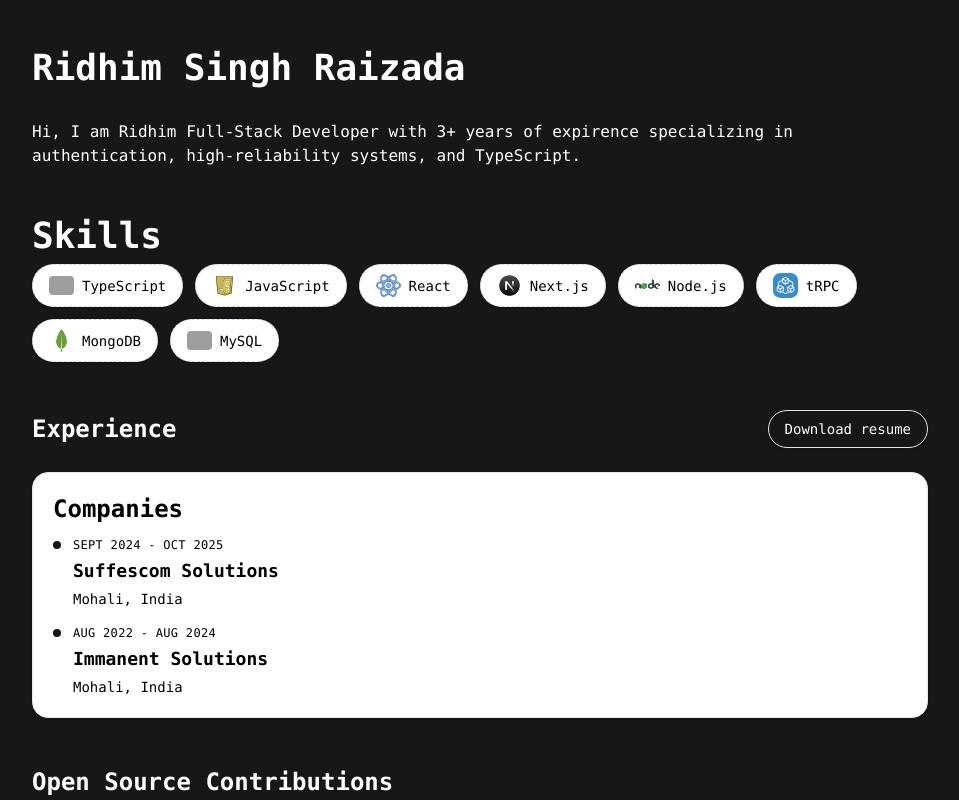
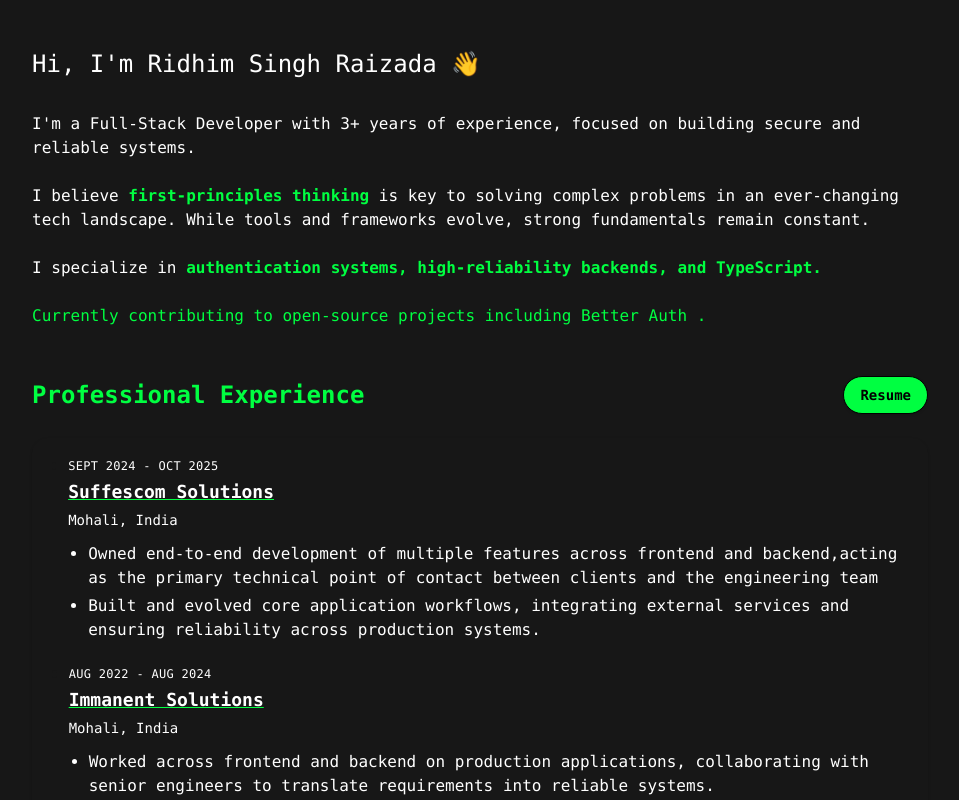
Before and after one commit to Ridhim-RR/Portfolio, a Next.js app: page / in a window 1280 px wide. Shown: the top 800 px of the page, without its empty margins (160-1119 px from the left). Built offline with nearby package versions, Linux system fonts and the light colour scheme; grey boxes are pictures that could not be loaded.

Commit message:
design and content refinement

```diff
--- a/app/globals.css
+++ b/app/globals.css
@@ -6,6 +6,7 @@
   --font-space-grotesk: "Space Grotesk", ui-sans-serif, system-ui, sans-serif;
   --font-sf-mono: "SF Mono", "SFMono-Regular", ui-monospace, Menlo, Consolas,
     "Liberation Mono", monospace;
+  --matrix-green: #00ff41;
 }
 @theme inline {
   --color-background: var(--background);
--- /dev/null
+++ b/app/header.tsx
@@ -0,0 +1,12 @@
+export default function Header() {
+    return (
+        <header className="w-full mb-4">
+            <nav className="mx-auto flex max-w-4xl items-center gap-8 px-4 py-6 md:px-8 lg:px-12 text-[var(--matrix-green)] cursor-pointer">
+                <h1 className="text-2xl font-bold ">Home</h1>
+                <h1 className="text-2xl font-bold">Projects</h1>
+                <h1 className="text-2xl font-bold">Open Source</h1>
+                <h1 className="text-2xl font-bold">Blog</h1>
+            </nav>
+        </header>
+    );
+}
--- a/app/page.tsx
+++ b/app/page.tsx
@@ -1,5 +1,6 @@
 import Image from "next/image";
-
+import Header from "./header";
+import Link from "next/link";
 const skills = [
   { name: "TypeScript", logo: "/logos/typescript.png" },
   { name: "JavaScript", logo: "/logos/js.png" },
@@ -14,28 +15,64 @@
 const workHistory = [
   {
     company: "Suffescom Solutions",
+    link: "https://www.suffescom.com/",
     period: "Sept 2024 - Oct 2025",
     location: "Mohali, India",
+    details: [
+      "Owned end-to-end development of multiple features across frontend and backend,acting as the primary technical point of contact between clients and the engineering team",
+      "Built and evolved core application workflows, integrating external services and ensuring reliability across production systems.",
+    ],
   },
   {
     company: "Immanent Solutions",
+    link: "https://immanentsolutions.com/",
     period: "Aug 2022 - Aug 2024",
     location: "Mohali, India",
+    details: [
+      "Worked across frontend and backend on production applications, collaborating with senior engineers to translate requirements into reliable systems.",
+      "Contributed to core user workflows and service integrations, supporting maintainable backend modules and user-facing features.",
+    ],
   },
 ];
 
 export default function Home() {
   return (
     <main className="min-h-screen  px-4 py-12 md:px-8 lg:px-12">
+      {/* <Header /> */}
       <article className="mx-auto max-w-4xl space-y-12">
-        <h1 className="text-4xl font-semibold mb-8">Ridhim Singh Raizada</h1>
+        <h1 className="text-2xl  mb-8">Hi, I'm Ridhim Singh Raizada 👋</h1>
         <section>
           <p className="text-900">
-            Hi, I am Ridhim Full-Stack Developer with 3+ years of expirence specializing in authentication, high‑reliability systems, and TypeScript.
+            I'm a Full-Stack Developer with 3+ years of experience, focused on
+            building secure and reliable systems.
+          </p>
+          <br />
+          <p>
+            I believe{" "}
+            <span className="font-bold text-[var(--matrix-green)]">
+              first-principles thinking
+            </span>{" "}
+            is key to solving complex problems in an ever-changing tech
+            landscape. While tools and frameworks evolve, strong fundamentals
+            remain constant.
+          </p>
+          <br />
+          <p>
+            {" "}
+            I specialize in{" "}
+            <span className="font-bold text-[var(--matrix-green)]">
+              authentication systems, high-reliability backends, and TypeScript.
+            </span>
+          </p>
+          <br />
+          <p className="text-[var(--matrix-green)]">
+            {" "}
+            Currently contributing to open-source projects including Better Auth
+            .
           </p>
         </section>
 
-        <section>
+        {/* <section>
           <h1 className="text-4xl font-semibold mb-2">Skills</h1>
           <div className="flex flex-wrap gap-3">
             {skills.map((skill) => (
@@ -54,27 +91,28 @@
               </span>
             ))}
           </div>
-        </section>
+        </section> */}
 
         {/* Experience */}
         <section className="space-y-6">
           <div className="flex items-center justify-between gap-3 flex-wrap">
             <div>
-              <h2 className="text-2xl font-semibold">Experience</h2>
+              <h2 className="text-2xl font-semibold text-[var(--matrix-green)]">
+                Professional Experience
+              </h2>
             </div>
             <a
               href="https://drive.google.com/file/d/1YaOaUp4tkEjY5Iwz2PzQJ8ORWGSFZQ5u/view?usp=drive_link"
               target="_blank"
               download
-              className="inline-flex items-center gap-2 rounded-full border border-neutral-200 bg-neutral-900 px-4 py-2 text-sm font-medium text-white shadow-sm transition hover:-translate-y-0.5 hover:shadow-md"
+              className="inline-flex items-center gap-2 rounded-full border border-black bg-[var(--matrix-green)] px-4 py-2 text-sm font-bold text-black shadow-sm transition hover:-translate-y-0.5 hover:shadow-md"
             >
-              <span>Download resume</span>
+              <span>Resume</span>
             </a>
           </div>
 
-          <div className="space-y-3 rounded-2xl border border-neutral-200 bg-white p-5 text-black shadow-sm">
-            <div className="text-2xl font-semibold">Companies</div>
-            <div className="space-y-4">
+          <div className="space-y-3 rounded-2xl  bg-neutral p-5 text-black shadow-sm">
+            <div className="space-y-6">
               {workHistory.map((item) => (
                 <div key={item.company} className="flex items-start gap-3">
                   <div
@@ -82,14 +120,23 @@
                     aria-hidden
                   />
                   <div className="space-y-1">
-                    <div className="text-xs uppercase tracking-wide -500">
+                    <div className="text-xs uppercase tracking-wide -500 text-white">
                       {item.period}
                     </div>
-                    <div className="text-lg font-semibold -900">
+                    <div className="text-lg font-semibold -900 text-white">
+                      <Link href={item.link} target="_blank" className="underline decoration-[var(--matrix-green)]">
                       {item.company}
+                      </Link>
                     </div>
-                    <div className="text-sm -700">
+                    <div className="text-sm -700 text-white mb-3">
                       {item.location}
+                    </div>
+                    <div>
+                      <ul className="list-disc pl-5 space-y-1 mt-2 text-white">
+                        {item.details.map((detail, index) => (
+                          <li key={`${detail}-${index}`}>{detail}</li>
+                        ))}
+                      </ul>
                     </div>
                   </div>
                 </div>
@@ -100,7 +147,7 @@
 
         {/* Open Source Contributions */}
         <section className="mt-12">
-          <h2 className="text-2xl font-semibold mb-4">
+          <h2 className="text-2xl font-semibold mb-4 text-[var(--matrix-green)]">
             Open Source Contributions
           </h2>
 
@@ -133,9 +180,7 @@
               <header className="flex items-center justify-between mb-2">
                 <div>
                   <h3 className="font-semibold">UnKey</h3>
-                  <p className="text-xs -500">
-                    API key infra · Go/TS
-                  </p>
+                  <p className="text-xs -500">API key infra · Go/TS</p>
                 </div>
                 <a
                   href="https://github.com/unkeyed/unkey/pulls/Ridhim-RR"
@@ -194,7 +239,7 @@
 
         {/* Contact */}
         <section className="space-y-1">
-          <h2 className="text-2xl font-semibold">Contact</h2>
+          <h2 className="text-2xl font-semibold text-[var(--matrix-green)]">Contact</h2>
           <p>Email: ridhimraizada.rr@gmail.com</p>
           <p>
             <a
--- /dev/null
+++ b/app/typing.tsx
@@ -0,0 +1,25 @@
+"use client";
+import { useEffect, useState } from "react";
+
+interface TypingNameProps {
+  text: string;
+  speed?: number;
+}
+const TypingName = ({
+    text, speed = 150,
+}: TypingNameProps)  =>{
+    const [displayText, setDisplayText] = useState("");
+    let index = 0;
+    useEffect(() => {
+
+        setTimeout(() => {
+
+        }, speed);
+    },[])
+
+    return(
+        <h1 className="text-2xl mb-8">{displayText}</h1>
+    );
+}
+
+export default TypingName;
```
